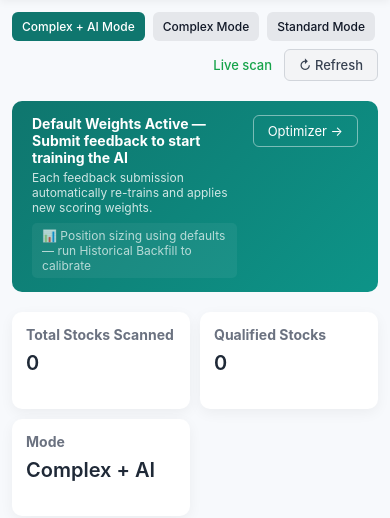
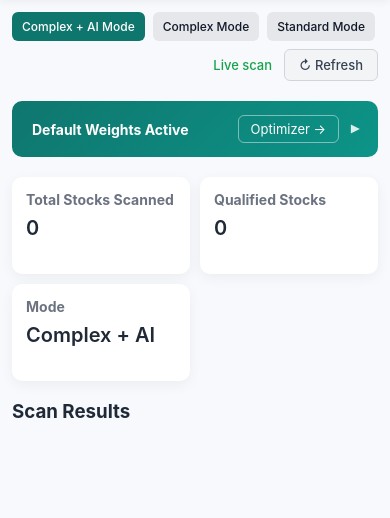
Before and after one commit to mboerner32/ai_trading_mvp, a FastAPI app: page /dashboard?mode=squeeze in a window 390 px wide. Shown: the part 124-642 px from the top of the page. Run offline with FastAPI, Linux system fonts and the light colour scheme; a user stored in the database is signed in; data comes from the database, SQL or seed files in the repository; data that the repository does not hold is empty.

Commit message:
collapsible AI weights banner on Complex+AI mode
Defaults collapsed on mobile (<768px), expanded on desktop.
Tap anywhere on the header row to toggle; chevron rotates as indicator.
Optimizer → button always visible in the header regardless of state.

Co-Authored-By: Claude Sonnet 4.6 <noreply@anthropic.com>

```diff
--- a/templates/index.html
+++ b/templates/index.html
@@ -237,16 +237,25 @@
     {% if mode == 'squeeze' %}
     <div style="background: linear-gradient(135deg, #0f766e 0%, #0d9488 100%);
                 color: white; padding: 14px 20px; border-radius: 10px;
-                margin-bottom: 20px; display: flex; justify-content: space-between;
-                align-items: flex-start; gap: 16px;">
-        <div style="flex: 1;">
-            <div style="font-weight: 700; font-size: 14px; margin-bottom: 4px;">
-                {% if ai_weights_info %}
-                    AI-Optimized Weights Active
-                {% else %}
-                    Default Weights Active — Submit feedback to start training the AI
-                {% endif %}
+                margin-bottom: 20px;">
+        <!-- Header row — always visible, tappable to expand/collapse -->
+        <div onclick="toggleWeightsBanner()" style="display:flex; justify-content:space-between; align-items:center; cursor:pointer; user-select:none;">
+            <div style="font-weight: 700; font-size: 14px;">
+                {% if ai_weights_info %}AI-Optimized Weights Active{% else %}Default Weights Active{% endif %}
             </div>
+            <div style="display:flex; align-items:center; gap:10px; flex-shrink:0;">
+                <a href="/analytics" onclick="event.stopPropagation()"
+                   style="color:white; text-decoration:none; font-size:13px;
+                          padding:5px 12px; border:1px solid rgba(255,255,255,0.45);
+                          border-radius:6px; white-space:nowrap;">
+                    Optimizer →
+                </a>
+                <span id="weights-chevron" style="font-size:18px; line-height:1; transition:transform 0.2s; opacity:0.85;">▾</span>
+            </div>
+        </div>
+        <!-- Collapsible detail -->
+        <div id="weights-content" style="overflow:hidden; transition:max-height 0.25s ease, margin-top 0.25s ease;">
+            <div style="margin-top:10px;">
                 {% if ai_weights_info %}
                     {% if ai_weights_info.summary %}
                     <div style="font-size: 13px; opacity: 0.9; margin-bottom: 5px;">
@@ -263,7 +272,7 @@
                     </div>
                     {% endif %}
                 {% else %}
-                <div style="font-size: 12px; opacity: 0.8; margin-top: 2px;">
+                    <div style="font-size: 12px; opacity: 0.8;">
                         Each feedback submission automatically re-trains and applies new scoring weights.
                     </div>
                 {% endif %}
@@ -282,12 +291,31 @@
                     {% endif %}
                 </div>
             </div>
-        <a href="/analytics" style="color: white; text-decoration: none; font-size: 13px;
-                                    padding: 7px 14px; border: 1px solid rgba(255,255,255,0.45);
-                                    border-radius: 6px; white-space: nowrap; flex-shrink: 0;">
-            Optimizer →
-        </a>
         </div>
+    </div>
+    <script>
+    (function() {
+        var content  = document.getElementById('weights-content');
+        var chevron  = document.getElementById('weights-chevron');
+        var isOpen   = window.innerWidth >= 768;   // expanded on desktop, collapsed on mobile
+        function applyState(animate) {
+            if (!animate) content.style.transition = 'none';
+            if (isOpen) {
+                content.style.maxHeight = '400px';
+                chevron.style.transform = 'rotate(0deg)';
+            } else {
+                content.style.maxHeight = '0';
+                chevron.style.transform = 'rotate(-90deg)';
+            }
+            if (!animate) setTimeout(function(){ content.style.transition = ''; }, 0);
+        }
+        applyState(false);
+        window.toggleWeightsBanner = function() {
+            isOpen = !isOpen;
+            applyState(true);
+        };
+    })();
+    </script>
     {% endif %}
 
     <div class="kpi-grid">
```
Lines whose indentation alone changed are shown as unchanged.
